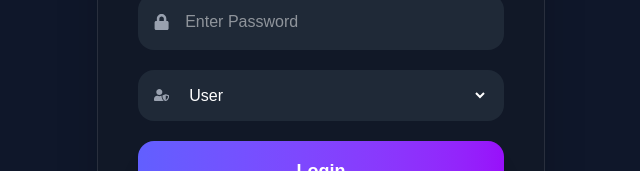
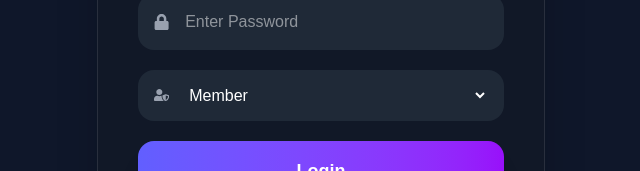
Before and after one commit to sharmaginish/Project-Management-App, a React (Vite) app in the folder frontend/: page /login in a window 1280 px wide. Shown: the part 375-546 px from the top of the page, without its empty margins (319-959 px from the left). Built offline with nearby package versions, Linux system fonts and the light colour scheme.

Commit message:
fixed role enum

```diff
--- a/frontend/src/pages/Login.jsx
+++ b/frontend/src/pages/Login.jsx
@@ -20,7 +20,7 @@ export default function Login() {
 
   const [password, setPassword] = useState("");
 
-  const [role, setRole] = useState("User");
+  const [role, setRole] = useState("Member");
 
   const handleLogin = async () => {
 
@@ -150,10 +150,10 @@ export default function Login() {
             >
 
               <option
-                value="User"
+                value="Member"
                 className="text-black"
               >
-                User
+                Member
               </option>
 
               <option
--- a/frontend/src/pages/Signup.jsx
+++ b/frontend/src/pages/Signup.jsx
@@ -23,7 +23,7 @@ export default function Signup(){
 
   const [password,setPassword] = useState("");
 
-  const role = "User";
+  const [role,setRole] = useState("Member");
 
   const handleSignup = async () => {
 
@@ -154,10 +154,10 @@ export default function Signup(){
             >
 
               <option
-                value="User"
+                value="Member"
                 className="text-black"
               >
-                User
+                Member
               </option>
 
               <option
```
